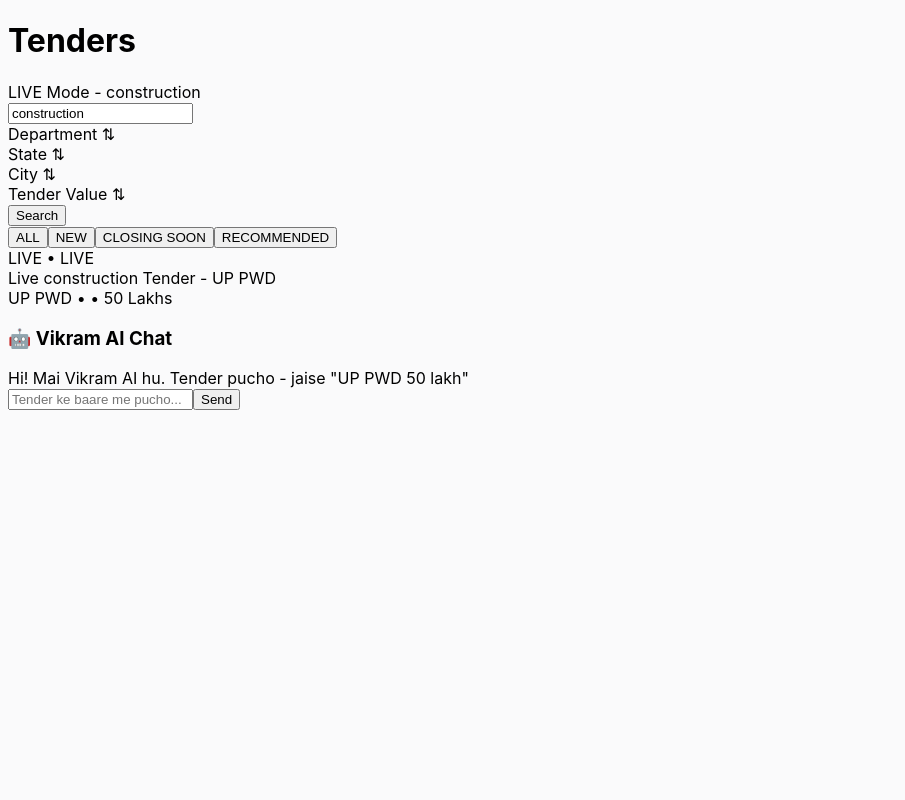
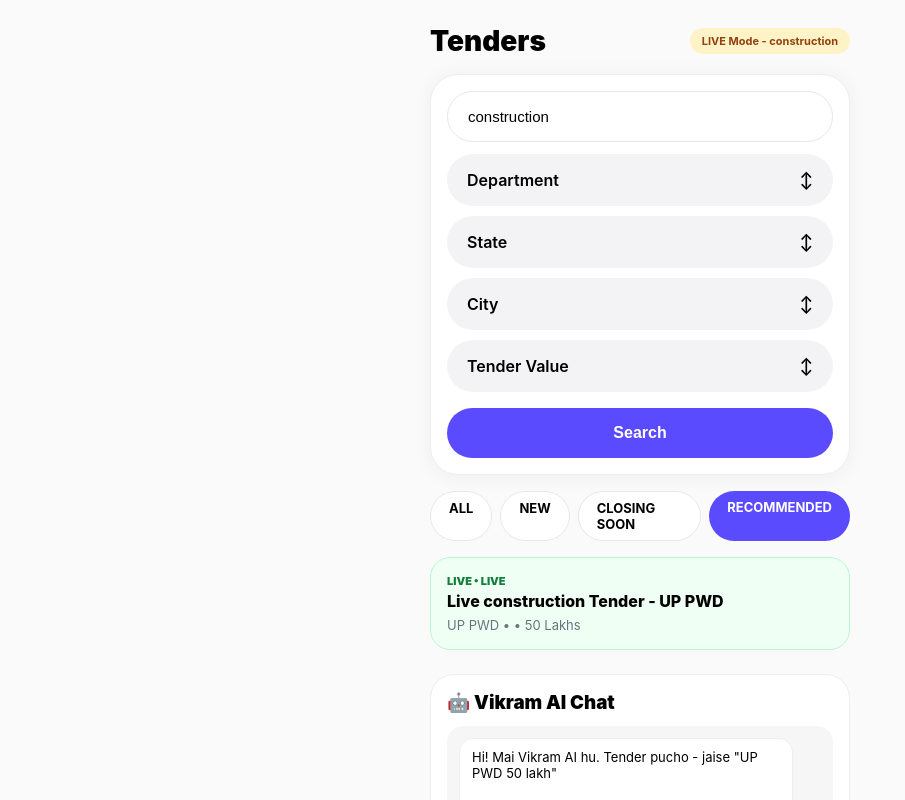
Before and after one commit to shivamopxd/-vikram-ai-saas, a Next.js app: page / in a window 1280 px wide. Shown: the top 800 px of the page, without its empty margins (0-905 px from the left). Built offline with nearby package versions, Linux system fonts and the light colour scheme.

Commit message:
Update page.tsx

```diff
--- a/app/page.tsx
+++ b/app/page.tsx
@@ -1,63 +1,62 @@
 'use client'
-import { useState } from 'react'
+import {useState} from 'react'
 
 export default function Page(){
 const [q,setQ]=useState('construction')
- const [tenders,setTenders]=useState([{title:'Live construction Tender - UP PWD', dept:'UP PWD • • 50 Lakhs'}])
+const [tenders,setT]=useState([{title:'Live construction Tender - UP PWD',dept:'UP PWD',value:'50 Lakhs'}])
 const [chat,setChat]=useState([{r:'ai',t:'Hi! Mai Vikram AI hu. Tender pucho - jaise "UP PWD 50 lakh"'}])
 const [inp,setInp]=useState('')
- const [loading,setLoading]=useState(false)
 
 const search=async()=>{
-  setLoading(true)
-  try{
-   const res=await fetch(`/api/live-tenders?q=${q}`)
-   const d=await res.json()
-   if(d.tenders?.length) setTenders(d.tenders.map((x:any)=>({title:x.title||x.name, dept:`${x.dept||'UP PWD'} • • ${x.value||'50 Lakhs'}`})))
-  }catch{}
-  setLoading(false)
+  try{ const d=await(await fetch(`/api/live-tenders?q=${q}`)).json(); if(d.tenders?.length)setT(d.tenders.map((x:any)=>({title:x.title||x.name, dept:x.dept||'UP PWD', value:x.value||'50 Lakhs'}))) }catch{}
 }
- const send=()=>{
-  if(!inp.trim()) return
-  setChat([...chat,{r:'user',t:inp},{r:'ai',t:`Tumne "${inp}" pucha. Mai ${q} ke best tenders UP eProcure se nikal raha hu.`}])
-  setQ(inp); setInp('')
- }
+const send=()=>{ if(!inp.trim())return; setChat([...chat,{r:'user',t:inp},{r:'ai',t:`"${inp}" ke liye best ${q} tenders UP eProcure me dhoondh raha hu...`} ]); setInp('') }
 
 return(
- <div className="min-h-screen bg-[#fafafb] p-4 max-w-3xl mx-auto">
-  <div className="flex justify-between items-center mb-4"><h1 className="text-2xl font-black">Tenders</h1><span className="bg-amber-100 text-amber-800 text-xs px-3 py-1 rounded-full">LIVE Mode - {q}</span></div>
+<div style={{minHeight:'100vh', background:'#fafafb', padding:16, maxWidth:420, margin:'0 auto', fontFamily:'-apple-system, sans-serif'}}>
 
-  <div className="bg-white rounded-[28px] p-5 shadow-sm border mb-4">
-   <input value={q} onChange={e=>setQ(e.target.value)} placeholder="Keyword" className="w-full border rounded-full px-5 py-4 mb-3 outline-none" />
-   <div className="grid gap-3">
-    <div className="bg-gray-100 rounded-full px-5 py-4 flex justify-between">Department <span>⇅</span></div>
-    <div className="bg-gray-100 rounded-full px-5 py-4 flex justify-between">State <span>⇅</span></div>
-    <div className="bg-gray-100 rounded-full px-5 py-4 flex justify-between">City <span>⇅</span></div>
-    <div className="bg-gray-100 rounded-full px-5 py-4 flex justify-between">Tender Value <span>⇅</span></div>
-   </div>
-   <button onClick={search} className="w-full bg-[#5b4bff] text-white rounded-full py-4 mt-4 font-bold">{loading?'Searching...':'Search'}</button>
+<div style={{display:'flex', justifyContent:'space-between', alignItems:'center', marginBottom:16}}>
+<h1 style={{fontSize:28, fontWeight:900, margin:0}}>Tenders</h1>
+<span style={{background:'#fef3c7', color:'#92400e', fontSize:11, padding:'6px 12px', borderRadius:20, fontWeight:700}}>LIVE Mode - {q}</span>
 </div>
 
-  <div className="flex gap-2 overflow-x-auto mb-4">
-   <button className="px-5 py-2 border rounded-full bg-white font-bold">ALL</button>
-   <button className="px-5 py-2 border rounded-full bg-white font-bold">NEW</button>
-   <button className="px-5 py-2 border rounded-full bg-white font-bold">CLOSING SOON</button>
-   <button className="px-5 py-2 border rounded-full bg-[#5b4bff] text-white font-bold">RECOMMENDED</button>
+<div style={{background:'white', borderRadius:28, padding:16, border:'1px solid #eee', boxShadow:'0 2px 20px rgba(0,0,0,0.05)', marginBottom:16}}>
+<input value={q} onChange={e=>setQ(e.target.value)} placeholder="Keyword" style={{width:'100%', border:'1px solid #e5e7eb', borderRadius:100, padding:'16px 20px', outline:'none', fontSize:15, boxSizing:'border-box'}}/>
+<div style={{display:'grid', gap:10, marginTop:12}}>
+<div style={{background:'#f3f3f5', borderRadius:100, padding:'16px 20px', display:'flex', justifyContent:'space-between', fontWeight:600}}>Department <span>↕</span></div>
+<div style={{background:'#f3f3f5', borderRadius:100, padding:'16px 20px', display:'flex', justifyContent:'space-between', fontWeight:600}}>State <span>↕</span></div>
+<div style={{background:'#f3f3f5', borderRadius:100, padding:'16px 20px', display:'flex', justifyContent:'space-between', fontWeight:600}}>City <span>↕</span></div>
+<div style={{background:'#f3f3f5', borderRadius:100, padding:'16px 20px', display:'flex', justifyContent:'space-between', fontWeight:600}}>Tender Value <span>↕</span></div>
+</div>
+<button onClick={search} style={{width:'100%', background:'#5b4bff', color:'white', borderRadius:100, padding:16, marginTop:16, fontWeight:800, fontSize:16, border:'none'}}>Search</button>
 </div>
 
-  <div className="space-y-3 mb-6">
-   {tenders.map((t,i)=>(
-    <div key={i} className="bg-green-50 border border-green-100 rounded-2xl p-4"><div className="text-green-700 text-xs font-bold mb-1">LIVE • LIVE</div><div className="font-bold">{t.title}</div><div className="text-sm text-gray-600">{t.dept}</div></div>
-   ))}
+<div style={{display:'flex', gap:8, marginBottom:16, overflowX:'auto'}}>
+<span style={{padding:'8px 18px', border:'1px solid #e5e7eb', borderRadius:100, background:'white', fontWeight:700, fontSize:13}}>ALL</span>
+<span style={{padding:'8px 18px', border:'1px solid #e5e7eb', borderRadius:100, background:'white', fontWeight:700, fontSize:13}}>NEW</span>
+<span style={{padding:'8px 18px', border:'1px solid #e5e7eb', borderRadius:100, background:'white', fontWeight:700, fontSize:13}}>CLOSING SOON</span>
+<span style={{padding:'8px 18px', borderRadius:100, background:'#5b4bff', color:'white', fontWeight:700, fontSize:13}}>RECOMMENDED</span>
 </div>
 
-  <div className="bg-white border rounded-[24px] p-4">
-   <h3 className="font-bold mb-2">🤖 Vikram AI Chat</h3>
-   <div className="bg-gray-50 rounded-xl p-3 h-48 overflow-y-auto mb-3 space-y-2">
-    {chat.map((c,i)=><div key={i} className={`text-sm p-2 rounded-xl max-w-[85%] ${c.r==='user'?'bg-black text-white ml-auto':'bg-white border'}`}>{c.t}</div>)}
+<div style={{display:'grid', gap:12, marginBottom:24}}>
+{tenders.map((t:any,i)=><div key={i} style={{background:'#effff3', border:'1px solid #bbf7d0', borderRadius:20, padding:16}}>
+<div style={{color:'#15803d', fontSize:11, fontWeight:900, marginBottom:4}}>LIVE • LIVE</div>
+<div style={{fontWeight:800, fontSize:16, lineHeight:'1.2'}}>{t.title}</div>
+<div style={{fontSize:13, color:'#6b7280', marginTop:6}}>{t.dept} • • {t.value}</div>
+</div>)}
 </div>
-   <div className="flex gap-2"><input value={inp} onChange={e=>setInp(e.target.value)} onKeyDown={e=>e.key==='Enter'&&send()} placeholder="Tender ke baare me pucho..." className="flex-1 border rounded-full px-4 py-3" /><button onClick={send} className="bg-black text-white px-6 rounded-full">Send</button></div>
+
+<div style={{background:'white', border:'1px solid #eee', borderRadius:24, padding:16}}>
+<h3 style={{fontWeight:900, margin:'0 0 12px 0'}}>🤖 Vikram AI Chat</h3>
+<div style={{background:'#f6f6f7', borderRadius:16, padding:12, height:180, overflowY:'auto', display:'grid', gap:8, marginBottom:12}}>
+{chat.map((c:any,i)=><div key={i} style={{fontSize:13, padding:'10px 12px', borderRadius:14, maxWidth:'85%', background: c.r==='user'?'black':'white', color: c.r==='user'?'white':'black', marginLeft: c.r==='user'?'auto':'0', border: c.r==='user'?'none':'1px solid #eee'}}>{c.t}</div>)}
 </div>
+<div style={{display:'flex', gap:8}}>
+<input value={inp} onChange={e=>setInp(e.target.value)} onKeyDown={(e:any)=>e.key==='Enter'&&send()} placeholder="Tender ke baare me pucho.." style={{flex:1, border:'1px solid #e5e7eb', borderRadius:100, padding:'12px 16px', outline:'none'}}/>
+<button onClick={send} style={{background:'black', color:'white', padding:'0 24px', borderRadius:100, fontWeight:700, border:'none'}}>Send</button>
+</div>
+</div>
+
 </div>
 )
 }
```
Lines whose indentation alone changed are shown as unchanged.
